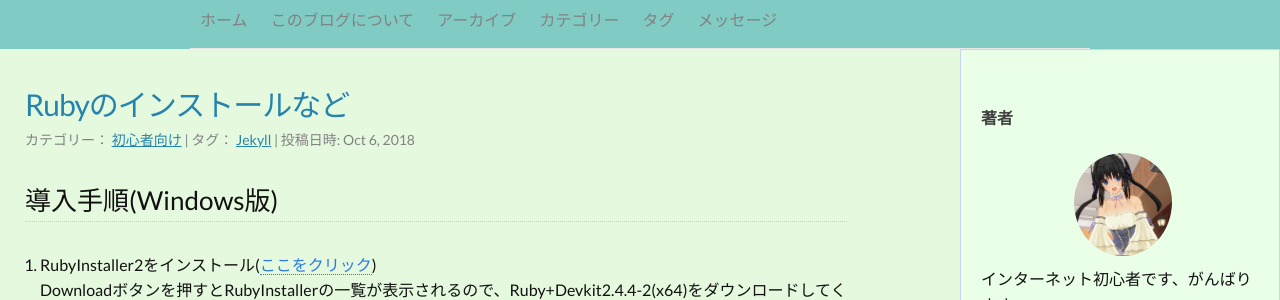
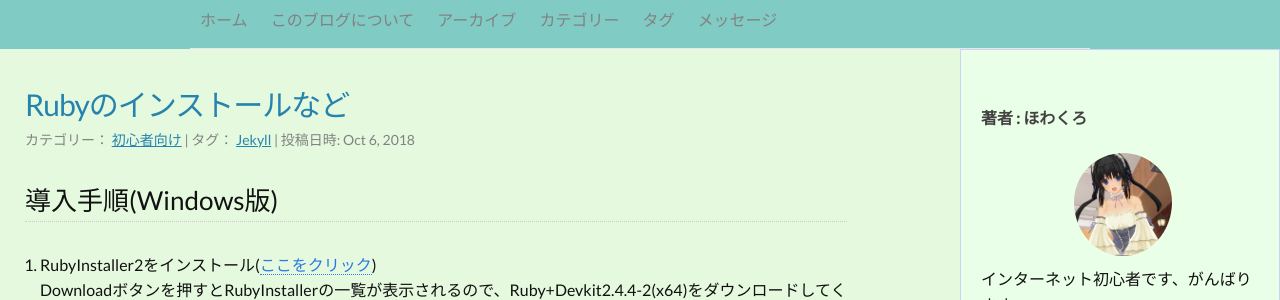
Before and after one commit to dadacha/yuina-whiteclock.github.io, a Jekyll site: the page built from index.html, in a window 1280 px wide and 900 px high. Shown: the part 181-481 px from the top of the window. Built offline with Jekyll 4.4.1, drawn with Linux system fonts in a browser that asks for light colours; some web fonts are replaced; the list of posts is cut into pages by our own code.

Commit message:
タイトルの修正

```diff
--- a/_config.yml
+++ b/_config.yml
@@ -62,7 +62,7 @@ locales:
       Guestbook: "留言"
       Subscribe: "订阅"
     jp:
-      Aboutme: "著者"
+      Aboutme: "著者 : ほわくろ"
       Archives: "アーカイブ"
       Blogroll: "ブログロール"
       Categories: "カテゴリー"
```
